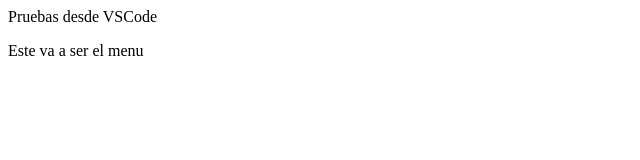
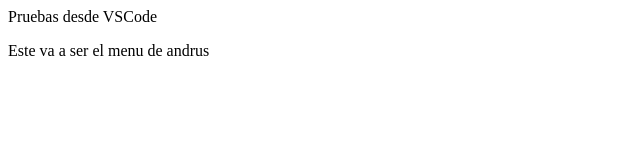
Before and after one commit to JairoHGomezCastillo/Proyectos-WEB_2021, a plain HTML site: page index.html in a window 1280 px wide. Shown: the full height of the page, 0-640 px from the left. Drawn offline with Linux system fonts and the light colour scheme.

Commit message:
prueba de menu

```diff
--- a/index.html
+++ b/index.html
@@ -9,7 +9,7 @@
 
     <div>Pruebas desde VSCode</div>
     <div>
-        <p>Este va a ser el menu</p>
+        <p>Este va a ser el menu de andrus</p>
     </div>
     <div></div>
     <div></div>
```
